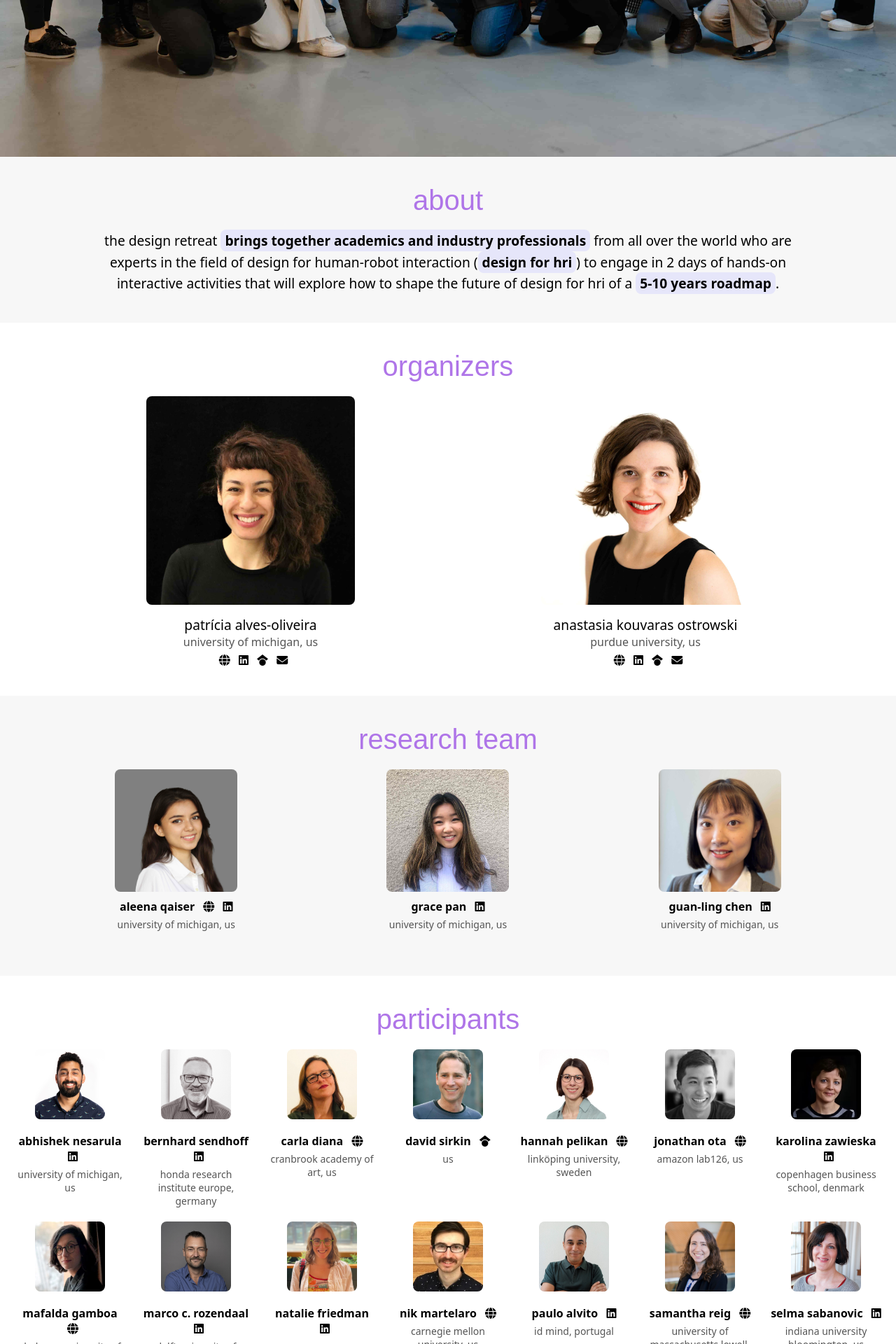
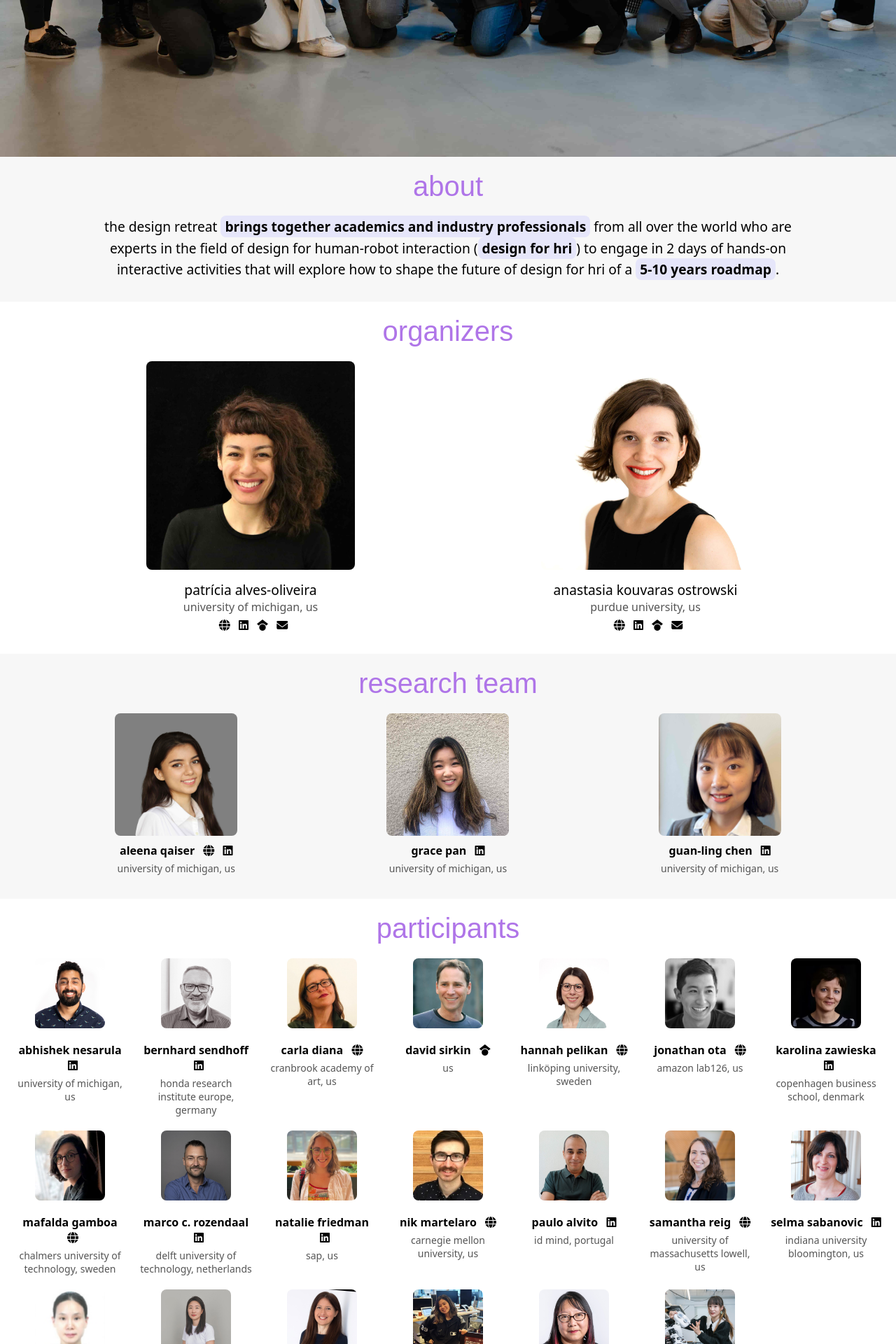
Before and after one commit to studiorobot/hridesignretreat.com, a Jekyll site: the page built from index.html, in a window 1280 px wide. Shown: the part 1616-3536 px from the top of the page at 70% size. Built offline with Jekyll 4.4.1, drawn with Linux system fonts in a browser that asks for light colours; some web fonts are replaced; some of the changed text lies outside the part shown.

Commit message:
update site

```diff
--- a/index.html
+++ b/index.html
@@ -34,12 +34,15 @@
             font-weight: 400;
             font-style: normal;
         }
-        .professor-name{
+
+        .professor-name {
             font-family: "baumans", system-ui;
             font-weight: 400;
             font-style: normal;
         }
-        h1,h2{
+
+        h1,
+        h2 {
             font-family: "londrina sketch", sans-serif;
             font-weight: 400;
             font-style: normal;
@@ -56,7 +59,7 @@
             justify-content: center;
             align-items: center;
             background-color: white;
-            margin-bottom:40px;
+            margin-bottom: 40px;
         }
 
 
@@ -97,7 +100,8 @@
             justify-content: space-evenly;
             gap: 100px;
             padding: 40px 20px;
-    align-items: stretch; /* Ensure both left and right divs have the same height */
+            align-items: stretch;
+            /* Ensure both left and right divs have the same height */
         }
 
         .section-images h2 {
@@ -121,7 +125,8 @@
 
         .about-section {
 
-            padding: 40px 20px;
+            padding: 20px 20px;
+            padding-bottom:30px;
             display: flex;
             flex-direction: column;
             align-items: center;
@@ -144,7 +149,8 @@
 
         .organizers-section {
             text-align: center;
-            padding: 40px 20px;
+            padding: 20px 20px;
+            padding-bottom:30px;
             /* background-color: #e6ffe6; /* light green background */
         }
 
@@ -181,7 +187,8 @@
         }
 
         .participants-section {
-            padding: 40px 20px;
+            padding: 20px 20px;
+            padding-bottom:30px;
             display: flex;
             flex-direction: column;
             align-items: center;
@@ -234,7 +241,7 @@
 
             .organizer {
                 width: 80%;
-                margin-bottom: 40px;
+                margin-bottom: 20px;
             }
 
             .participants {
@@ -274,28 +281,34 @@
                 font-size: 2rem;
             }
         }
+
         .highlight {
-            background-color:#E6E6FA;
+            background-color: #E6E6FA;
             border-radius: 8px;
             padding: 2px 6px;
             color: black;
             font-weight: bold;
         }
+
         /* style for the icons */
         .icon-link {
-    color: black;         /* change the color of icons to grey */
-    text-decoration: none; /* remove underline */
-    margin-left: 2px;   /* add spacing between the name and the icons */
+            color: black;
+            /* change the color of icons to grey */
+            text-decoration: none;
+            /* remove underline */
+            margin-left: 2px;
+            /* add spacing between the name and the icons */
         }
 
         .icon-link i {
-    font-size: 20px;  /* adjust icon size */
+            font-size: 20px;
+            /* adjust icon size */
         }
 
         .icon-link:hover {
-    color: darkslategray;  /* slight change in color on hover */
+            color: darkslategray;
+            /* slight change in color on hover */
         }
-
     </style>
 </head>
 
@@ -312,28 +325,35 @@
     <style>
         .fullscreen-wrapper {
             position: relative;
-        height: 100vh; /* default desktop behavior */
+            height: 100vh;
+            /* default desktop behavior */
             overflow: hidden;
         }
 
         .fullscreen-image {
             position: absolute;
-        top: 0; left: 0;
+            top: 0;
+            left: 0;
             width: 100%;
             height: 100%;
-        object-fit: cover; /* default desktop behavior */
+            object-fit: cover;
+            /* default desktop behavior */
             border-radius: 0;
             background-color: black;
         }
 
         @media (max-width: 768px) {
             .fullscreen-wrapper {
-            height: auto; /* mobile: container adapts to image */
+                height: auto;
+                /* mobile: container adapts to image */
             }
+
             .fullscreen-image {
-            position: relative; /* no absolute on mobile */
+                position: relative;
+                /* no absolute on mobile */
                 width: 100%;
-            height: auto; /* maintain real image height */
+                height: auto;
+                /* maintain real image height */
                 object-fit: contain;
             }
         }
@@ -403,9 +423,12 @@
     <!-- about section -->
     <div class="about-section" style="background-color:#F7F7F7;">
         <h2>about</h2>
-        <p>the design retreat <span class="highlight">brings together academics and industry professionals</span> from all over the world who are
-            experts in the field of design for human-robot interaction (<span class="highlight">design for hri</span>) to engage in 2 days of hands-on
-            interactive activities that will explore how to shape the future of design for hri of a <span class="highlight">5-10 years roadmap</span>.
+        <p>the design retreat <span class="highlight">brings together academics and industry professionals</span> from
+            all over the world who are
+            experts in the field of design for human-robot interaction (<span class="highlight">design for hri</span>)
+            to engage in 2 days of hands-on
+            interactive activities that will explore how to shape the future of design for hri of a <span
+                class="highlight">5-10 years roadmap</span>.
         </p>
     </div>
 
@@ -423,18 +446,22 @@
                         <!-- icons next to name -->
 
                     </h3>
-                    <p style="color:#555555">university of michigan, us</p> <p style="margin-top:4px;">                         <a href="https://patricialvesoliveira.com/" target="_blank" class="icon-link">
+                    <p style="color:#555555">university of michigan, us</p>
+                    <p style="margin-top:4px;"> <a href="https://patricialvesoliveira.com/" target="_blank"
+                            class="icon-link">
                             <i class="fas fa-globe" title="personal website"></i>
                         </a>
                         <a href="https://www.linkedin.com/in/patricia-alves-oliveira" target="_blank" class="icon-link">
                             <i class="fab fa-linkedin" title="linkedin"></i>
                         </a>
-                    <a href="https://scholar.google.com/citations?user=TbN31LMAAAAJ&hl=en" target="_blank" class="icon-link">
+                        <a href="https://scholar.google.com/citations?user=TbN31LMAAAAJ&hl=en" target="_blank"
+                            class="icon-link">
                             <i class="fa-brands fa-google-scholar"></i>
                         </a>
-                    <a href="mailto:robopati@umich.edu" class="icon-link" target="_blank" >
+                        <a href="mailto:robopati@umich.edu" class="icon-link" target="_blank">
                             <i class="fas fa-envelope" title="email"></i>
-                    </a></p>
+                        </a>
+                    </p>
                 </div>
                 <div class="organizer">
                     <img src="anastasia.jpg" alt="anastasia">
@@ -449,23 +476,26 @@
                     <p style="margin-top:4px"><a href="https://www.akostrowski.com/" target="_blank" class="icon-link">
                             <i class="fas fa-globe" title="personal website"></i>
                         </a>
-                    <a href="https://www.linkedin.com/in/anastasia-kouvaras-ostrowski/" target="_blank" class="icon-link">
+                        <a href="https://www.linkedin.com/in/anastasia-kouvaras-ostrowski/" target="_blank"
+                            class="icon-link">
                             <i class="fab fa-linkedin" title="linkedin"></i>
                         </a>
-                    <a href="https://scholar.google.com/citations?user=nnNYtkAAAAAJ&hl=en" target="_blank" class="icon-link">
+                        <a href="https://scholar.google.com/citations?user=nnNYtkAAAAAJ&hl=en" target="_blank"
+                            class="icon-link">
                             <i class="fab fa-google-scholar"></i>
                         </a>
-                    <a href="mailto:akostrow@purdue.edu" class="icon-link" target="_blank" >
+                        <a href="mailto:akostrow@purdue.edu" class="icon-link" target="_blank">
                             <i class="fas fa-envelope" title="email"></i>
-                    </a></p>
+                        </a>
+                    </p>
                 </div>
             </div>
         </div>
     </div>
 
-    <div class="research-team-section" style="background-color:#F7F7F7;"">
+    <div class="research-team-section" style="background-color:#F7F7F7;">
         <h2>research team</h2>
-        <div class="research-team">
+        <div class=" research-team">
         {% assign researchers = site.data.researchers %}
         {% for researcher in researchers %}
         <div class="researcher">
@@ -478,7 +508,8 @@
                 {% if researcher.in %}
                 <a href="{{ researcher.in }}" class="icon-link" target="_blank">
                     <i class="fab fa-linkedin" title="LinkedIn"></i>
-                    </a></h3>
+                </a>
+            </h3>
 
             <p>{{ researcher.inst }}</p>
             <p style="margin-top:4px;">
@@ -526,45 +557,97 @@
         </div>
     </div>
 
-      <div class="materials-section" style="background-color:#F7F7F7; padding: 40px 20px; text-align: center;">
-        <h2>materials & publications</h2>
-        <div class="materials-container" style="display: flex; justify-content: space-evenly; flex-wrap: wrap; gap: 20px; margin-top: 30px;">
+    <div class="materials-section" style="background-color:#F7F7F7; padding: 20px 20px; padding-bottom:30px; text-align: center;">
+        <h2>materials</h2>
+        <div class="materials-container"
+            style="display: flex; justify-content: space-evenly; flex-wrap: wrap; gap: 20px; margin-top: 20px;">
 
             <div class="material-item" style="flex: 1;">
-            <div style="height: 300px; display: flex; align-items: center; justify-content: center; background: #fff; border-radius: 10px; overflow: hidden; box-shadow: 0 4px 8px rgba(0, 0, 0, 0.1);">
-              <img src="images/metaphors.png" alt="Material 1" style="max-width: 100%; max-height: 100%; object-fit: contain;">
+                <div
+                    style="height: 300px; display: flex; align-items: center; justify-content: center; background: #fff; border-radius: 10px; overflow: hidden; box-shadow: 0 4px 8px rgba(0, 0, 0, 0.1);">
+                    <img src="images/metaphors.png" alt="Material 1"
+                        style="max-width: 100%; max-height: 100%; object-fit: contain;">
                 </div>
                 <p style="margin-top: 10px; font-weight: bold;">metaphors</p>
             </div>
 
             <div class="material-item" style="flex: 1;">
-            <div style="height: 300px; display: flex; align-items: center; justify-content: center; background: #fff; border-radius: 10px; overflow: hidden; box-shadow: 0 4px 8px rgba(0, 0, 0, 0.1);">
-              <img src="/images/design-fictions.png" alt="Material 2" style="max-width: 100%; max-height: 100%; object-fit: contain;">
+                <div
+                    style="height: 300px; display: flex; align-items: center; justify-content: center; background: #fff; border-radius: 10px; overflow: hidden; box-shadow: 0 4px 8px rgba(0, 0, 0, 0.1);">
+                    <img src="/images/design-fictions.png" alt="Material 2"
+                        style="max-width: 100%; max-height: 100%; object-fit: contain;">
                 </div>
                 <p style="margin-top: 10px; font-weight: bold;">design fictions</p>
             </div>
 
             <div class="material-item" style="flex: 1;">
-            <div style="height: 300px; display: flex; align-items: center; justify-content: center; background: #fff; border-radius: 10px; overflow: hidden; box-shadow: 0 4px 8px rgba(0, 0, 0, 0.1);">
-              <img src="/images/backcasting.png" alt="Material 3" style="max-width: 100%; max-height: 100%; object-fit: contain;">
+                <div
+                    style="height: 300px; display: flex; align-items: center; justify-content: center; background: #fff; border-radius: 10px; overflow: hidden; box-shadow: 0 4px 8px rgba(0, 0, 0, 0.1);">
+                    <img src="/images/backcasting.png" alt="Material 3"
+                        style="max-width: 100%; max-height: 100%; object-fit: contain;">
                 </div>
                 <p style="margin-top: 10px; font-weight: bold;">backcasting</p>
             </div>
 
             <div class="material-item" style="flex: 1;">
-            <div style="height: 300px; display: flex; align-items: center; justify-content: center; background: #fff; border-radius: 10px; overflow: hidden; box-shadow: 0 4px 8px rgba(0, 0, 0, 0.1);">
-              <img src="/images/zine.png" alt="Material 4" style="max-width: 100%; max-height: 100%; object-fit: contain;">
+                <div
+                    style="height:300px; display: flex; align-items: center; justify-content: center; background: #fff; border-radius: 10px; overflow: hidden; box-shadow: 0 4px 8px rgba(0, 0, 0, 0.1);">
+                    <img src="/images/zine.png" alt="Material 4"
+                        style="max-width: 100%; max-height: 100%; object-fit: contain;">
                 </div>
                 <p style="margin-top: 10px; font-weight: bold;">zine</p>
             </div>
 
         </div>
 
-        <br><br>
+       <p style="padding-top:20px;">
         you can access our materials on
-        <a href="https://github.com/studiorobot/hri-design-retreat" target="_blank" style="color: #af75e8; text-decoration: none;">github</a>.<br><p style="margin-top:5px;">publications coming soon.</p>
+        <a href="https://github.com/studiorobot/hri-design-retreat" target="_blank"
+            style="color: #af75e8; text-decoration: none;">github</a>.</p>
+    </div>
+    <div class="publications-section" style="background-color:#FFF; padding: 20px 20px; padding-bottom: 30px; text-align: left;">
+        <h2 style="text-align: center; margin-bottom: 20px;">publications</h2>
+        <!--
+        <div class="publications-container" style="display: flex; gap: 40px; align-items: flex-start;">
+        <div class="publication" style="display: flex; flex-direction:column;">
+            <div style="flex: 0 0 auto; margin-right: 20px;border-radius: 5px;">
+                <img src="first-page.jpeg" alt="first page of publication" loading="lazy" style="
+        height: 200px;
+        width: auto;
+        max-width: 100%;
+        display: inline-block;
+        vertical-align: middle;
+        border: 1px solid #3e3e3e;
+        border-radius: inherit;
+        outline: 0;
+        box-sizing: border-box;">
             </div>
 
+            <div class="publication-details" style="margin-top:15px;">
+                <h3 style="font-size: 16px; margin: 0 0 5px;">publication name</h3>
+                <p style="margin: 0 0 5px; font-size: 14px;color:#555">patricia alves-oliveira </p>
+                <p style="margin: 0 0 10px; font-size: 15px;color:#555">american scientist
+
+                </p>
+
+                <a href="publications/94.pdf" target="_blank" class="link-color"
+                    style="text-decoration: none;color:black;font-size:14px;">
+                    <i class="fa-regular fa-file"></i> pdf
+                </a>&nbsp
+                <a href="publications/94.pdf" target="_blank" class="link-color"
+                    style="text-decoration: none;color:black;font-size:14px;">
+                    <i class="fa-solid fa-play"></i> video</a>&nbsp
+                <a href="publications/94.pdf" target="_blank" class="link-color"
+                    style="text-decoration: none;color:black;font-size:14px;">
+                    <i class="fa-solid fa-arrow-up-right-from-square"></i> doi</a>
+
+
+            </div>
+        </div>
+        -->
+                <p style=" text-align: center;">check back later for publications.</p>
+
+    </div>
     <style>
         @media screen and (max-width: 768px) {
             .materials-container {
@@ -603,8 +686,8 @@
     </style>
 
 
-  <div class="events-section" style="background-color: #FFF;">
-    <h2>events</h2>
+    <div class="events-section" style="background-color: #F7F7F7;">
+        <h2>hri design retreat</h2>
         </p>
         <!-- single event block -->
         <div class="event">
@@ -616,14 +699,35 @@
             <!-- right: details -->
             <div class="event-details">
                 <h3>the design retreat</h3>
-            <p><strong>location:</strong> <a href="https://www.newlab.com/about" target="_blank">newlab</a>, 2050 15th st, detroit, mi 48216</p>
+                <p><strong>location:</strong> <a href="https://www.newlab.com/about" target="_blank">newlab</a>, 2050
+                    15th st, detroit, mi 48216</p>
                 <p><strong>dates:</strong> april 14–15, 2025</p>
                 <p>hosted in newlab, a creative and entrepreneurial brand-new space in detroit.</p>
             </div>
         </div>
-    <p style="margin-top:30px; text-align: center;">check back later for future events!
 
     </div>
+
+
+    <div class="events-section" style="background-color: #FFF;">
+        <h2>future events</h2>
+
+
+        <p style=" text-align: center;">to view upcoming events or add your own, please visit our <a
+                href="https://docs.google.com/document/d/1AVU-4um7yty-cTXWf6sM3XWuYieAwaK9NJhDBk8YqgM/edit?usp=sharing"
+                target="_blank">google doc</a>.</p>
+
+    </div>
+
+
+    <style>
+        @media screen and (max-width: 768px) {
+            .publication {
+                padding-left: 0px !important;
+            }
+
+        }
+    </style>
 
 
 
@@ -631,9 +735,14 @@
 
 
 
-<style>.events-section {
+
+
+
+    <style>
+        .events-section {
             background-color: #FFF;
-padding: 40px 20px;
+            padding: 20px 20px;
+            padding-bottom:30px;
         }
 
         .events-section h2 {
@@ -685,56 +794,63 @@
         @media screen and (max-width: 768px) {
             .event {
                 flex-direction: column;
-    align-items: center;  /* Center-align items when stacked */
-    gap: 20px;  /* Reduce gap between image and text */
+                align-items: center;
+                /* Center-align items when stacked */
+                gap: 20px;
+                /* Reduce gap between image and text */
             }
 
             .event-image,
             .event-details {
-    width: 100%;  /* Full width on mobile */
+                width: 100%;
+                /* Full width on mobile */
             }
 
             .event-details {
-    text-align: left; /* Keep text left-aligned */
+                text-align: left;
+                /* Keep text left-aligned */
             }
 
             .event-image img {
-    height: auto;  /* Adjust image height to be proportional on mobile */
+                height: auto;
+                /* Adjust image height to be proportional on mobile */
             }
         }
-
-
     </style>
 
 
 
-    <footer style=" padding: 40px 20px; text-align: center; background-color:#F7F7F7;">
+    <footer style=" padding: 20px 20px; padding-bottom:30px; text-align: center; background-color:#F7F7F7;">
 
         <h2 style="margin-bottom:20px;">funding</h2>
         <div style="display: flex; justify-content: center; align-items: center; gap: 5px;">
             <img src="nsf.png" alt="NSF Logo" style="width: 24px; height: auto;">
 
             <p style=" color: black; ">
-                the design retreat was funded by the national science foundation (nsf) award #24-paf08983: "eager: rdsv: visioning design evolution for human-robot interaction"</p>
+                the design retreat was funded by the national science foundation (nsf) award #24-paf08983: "eager:
+                rdsv:
+                visioning design evolution for human-robot interaction"</p>
         </div>
     </footer>
     <script async src="https://www.googletagmanager.com/gtag/js?id=G-3RN77H1CFE"></script>
     <script>
         window.dataLayer = window.dataLayer || [];
-      function gtag(){dataLayer.push(arguments);}
+        function gtag() { dataLayer.push(arguments); }
         gtag('js', new Date());
         gtag('config', 'G-3RN77H1CFE');
     </script>
 
     <style>
-
-h2{
+        h2 {
             font-size: 2.5rem !important;
         }
+
         .participants {
             display: grid;
-    grid-template-columns: repeat(7, 1fr); /* 5 participants per row by default (for larger screens) */
-    gap: 20px; /* space between participants */
+            grid-template-columns: repeat(7, 1fr);
+            /* 5 participants per row by default (for larger screens) */
+            gap: 20px;
+            /* space between participants */
         }
 
         .participant {
@@ -765,7 +881,8 @@
 
         .icon-link i {
             font-size: 16px;
-    color: black; /* LinkedIn color */
+            color: black;
+            /* LinkedIn color */
         }
 
 
@@ -773,21 +890,26 @@
         /* Tablet view: 3 participants per row */
         @media (max-width: 768px) {
             .participants {
-        grid-template-columns: repeat(3, 1fr); /* 3 participants per row */
+                grid-template-columns: repeat(3, 1fr);
+                /* 3 participants per row */
             }
         }
 
         /* Mobile view: 1 participant per row */
         @media (max-width: 480px) {
             .participants {
-        grid-template-columns: 1fr; /* 1 participant per row */
+                grid-template-columns: 1fr;
+                /* 1 participant per row */
             }
         }
+
         .research-team-section h2 {
             text-align: center;
             font-size: 2.5rem;
-    margin-bottom: 20px;  /* Optional: Adjust the margin to your preference */
+            margin-bottom: 20px;
+            /* Optional: Adjust the margin to your preference */
         }
+
         .research-team {
             display: flex;
             justify-content: space-evenly;
@@ -796,20 +918,24 @@
             flex-wrap: wrap;
 
         }
-.research-team-section{
-    padding: 40px 20px;
+
+        .research-team-section {
+            padding: 20px 20px;
+            padding-bottom:30px;
 
         }
 
         .researcher {
             text-align: center;
-    width: 22%;  /* Make each image smaller, so they fit into four columns */
-    margin-bottom: 20px;
+            width: 22%;
+            /* Make each image smaller, so they fit into four columns */
         }
 
         .researcher img {
-    width: 175px;  /* Adjust image size */
-    height: 175px; /* Keep the images square */
+            width: 175px;
+            /* Adjust image size */
+            height: 175px;
+            /* Keep the images square */
             border-radius: 8px;
         }
 
@@ -844,11 +970,10 @@
             }
 
             .researcher {
-        width: 80%; /* Take up more space on smaller screens */
+                width: 80%;
+                /* Take up more space on smaller screens */
             }
         }
-
-
     </style>
 </body>
 
```
Also changed, not shown: images/metaphors.png, images/zine.png, 1 other file. Lines whose indentation alone changed are shown as unchanged.
